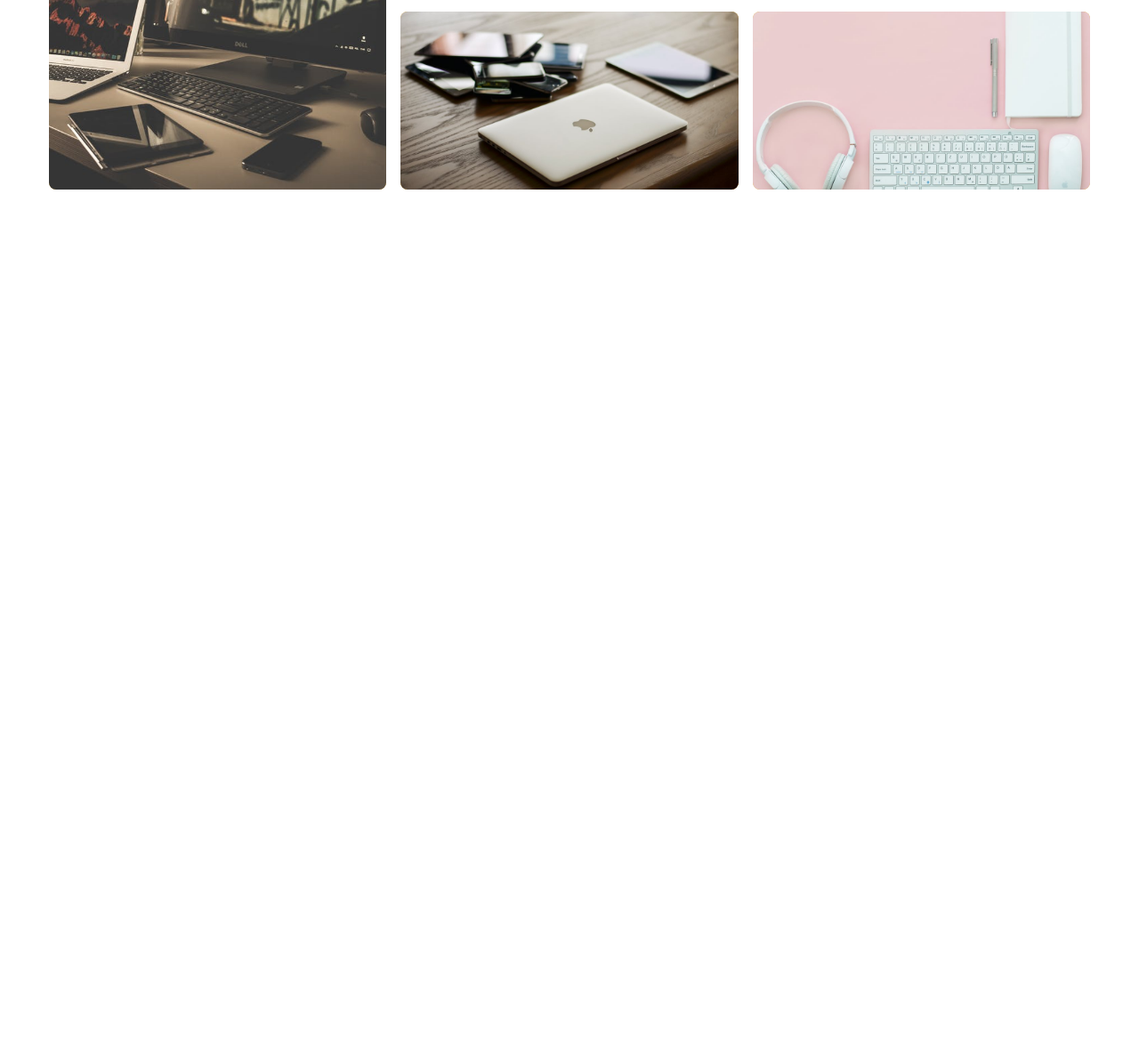
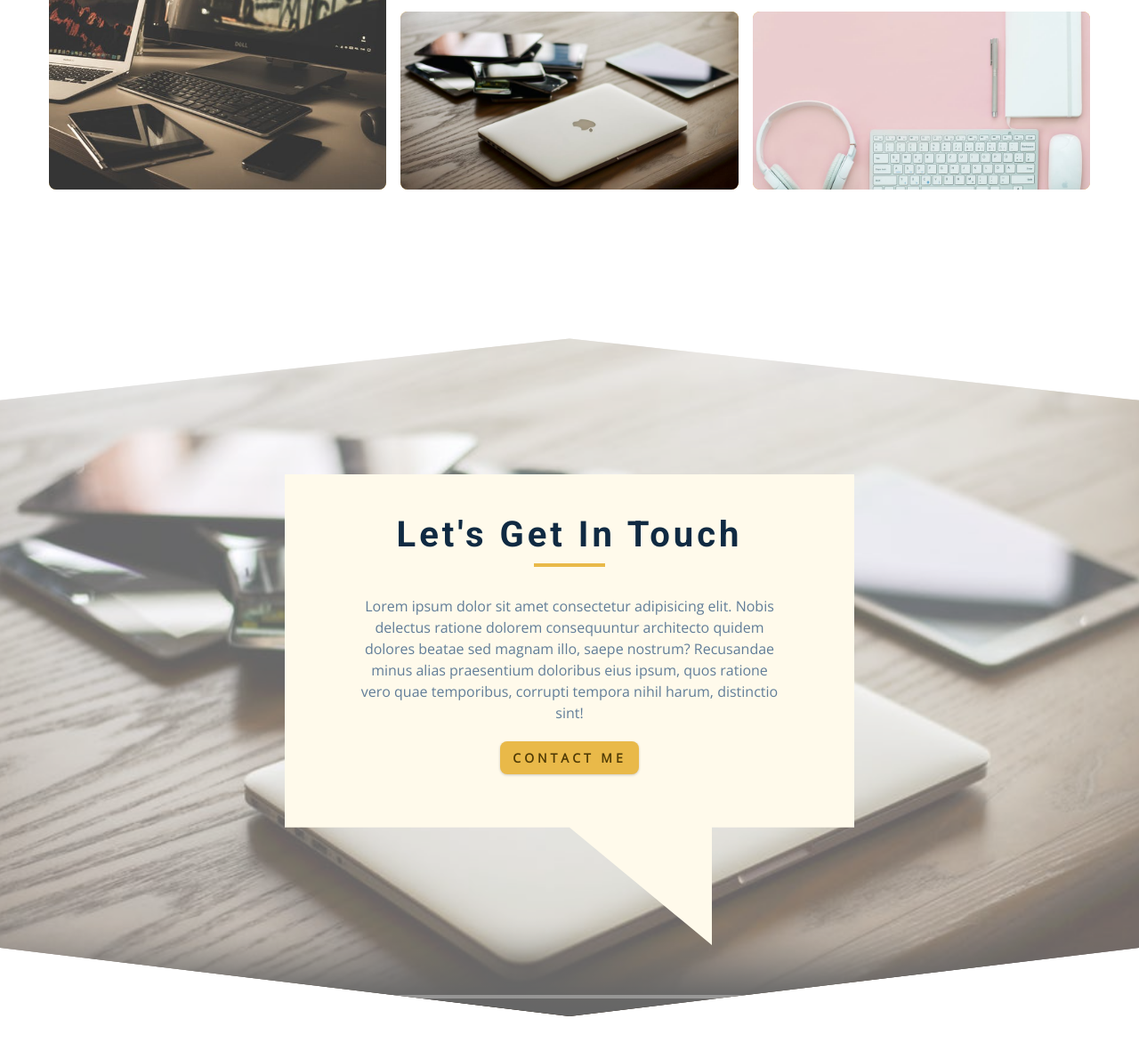
Before and after one commit to cip-Mbrain/grid_portfolio_project, a plain HTML site: page index.html in a window 1280 px wide. Shown: the part 2510-3691 px from the top of the page at 89% size. Before the commit the page ends 2803 px from the top, so only its background shows below. Drawn offline with nearby package versions, Linux system fonts and the light colour scheme.

Commit message:
adding clip-path to connect section

```diff
--- a/css/styles.css
+++ b/css/styles.css
@@ -613,7 +613,61 @@ Projects
 Connect
 ===============
 */
+.connect {
+  min-height: 40vh;
+  padding: 10rem 0 5rem 0;
+  margin: 5rem 0;
+  position: relative;
+  transition: var(--transition);
+  display: grid;
+  place-items: center;
+}
 
+.video-container {
+  position: absolute;
+  top: 0;
+  left: 0;
+  height: 100%;
+  width: 100%;
+  object-fit: cover;
+  z-index: -2;
+}
+
+.connect::after {
+  content: '';
+  position: absolute;
+  top: 0;
+  left: 0;
+  width: 100%;
+  height: 100%;
+  background: var(--clr-white);
+  opacity: 0.4;
+  z-index: -1;
+}
+
+.video-banner {
+  padding: 3rem 5rem 12rem 5rem;
+  background: var(--clr-primary-10);
+  text-align: center;
+  clip-path: polygon(
+    0% 0%,
+    100% 0%,
+    100% 75%,
+    75% 75%,
+    75% 100%,
+    50% 75%,
+    0% 75%
+  );
+}
+.connect {
+  clip-path: polygon(50% 1%, 100% 10%, 100% 90%, 50% 100%, 0 90%, 0 10%);
+}
+.video-banner .section-title {
+  margin-bottom: 2rem;
+}
+.video-banner p {
+  max-width: 30rem;
+}
 /*
 ===============
 Skills
--- a/index.html
+++ b/index.html
@@ -262,7 +262,34 @@
     </section>
     <!-- end of projects -->
     <!-- connect -->
-
+    <section class="connect">
+      <video
+        controls
+        autoplay
+        muted
+        loop
+        class="video-container"
+        poster="images/project-1.jpeg"
+      >
+        <!-- <source src="./videos/connect.mp4" /> -->
+        sorry, your browser doesn't support embedded videos
+      </video>
+      <div class="video-banner">
+        <!-- section-title -->
+        <div class="section-title">
+          <h2>let's get in touch</h2>
+          <div class="underline"></div>
+        </div>
+        <p>
+          Lorem ipsum dolor sit amet consectetur adipisicing elit. Nobis
+          delectus ratione dolorem consequuntur architecto quidem dolores beatae
+          sed magnam illo, saepe nostrum? Recusandae minus alias praesentium
+          doloribus eius ipsum, quos ratione vero quae temporibus, corrupti
+          tempora nihil harum, distinctio sint!
+        </p>
+        <a href="contact.html" class="btn">contact me</a>
+      </div>
+    </section>
     <!-- end of connect -->
     <!-- skills -->
 
```
